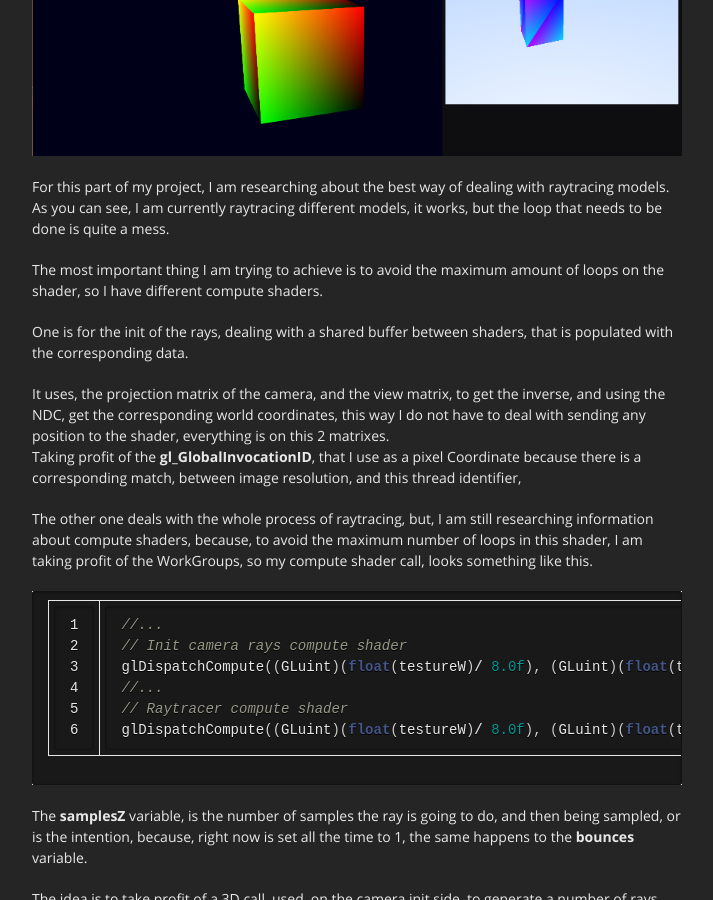
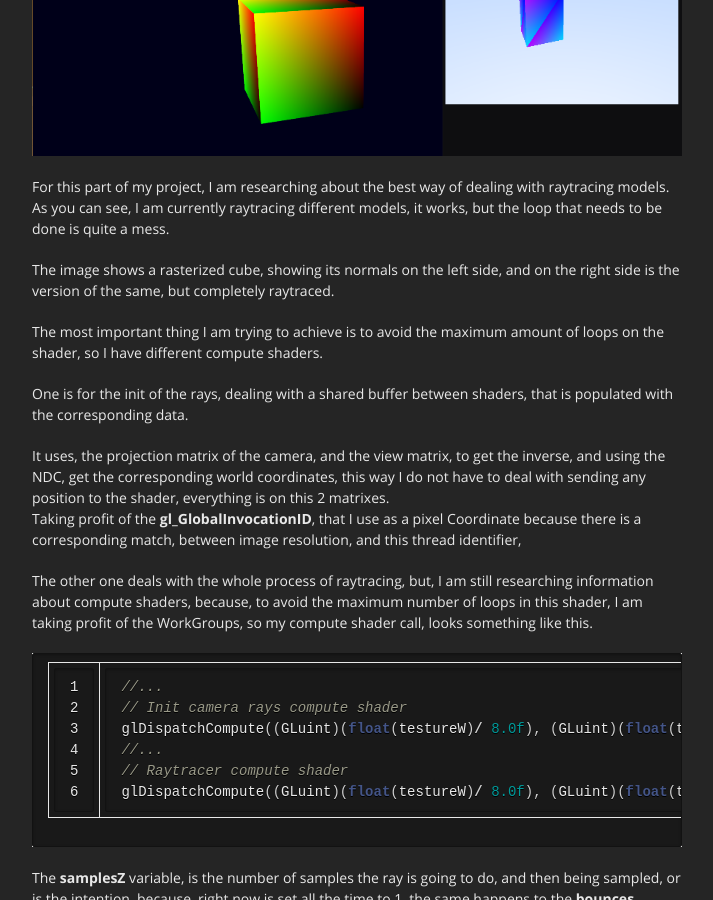
Before and after one commit to unyankee/unyankee.github.io, a Jekyll site: the page built from _posts/2018-12-11-OutterSpace II.markdown, in a window 1280 px wide and 900 px high, scrolled down 312 px. Shown: the whole window, without its empty margins (283-996 px from the left). Built offline with Jekyll 4.4.1, drawn with Linux system fonts in a browser that asks for light colours.

Commit message:
minor clarification

```diff
--- a/_posts/2018-12-11-OutterSpace II.markdown
+++ b/_posts/2018-12-11-OutterSpace II.markdown
@@ -10,6 +10,8 @@ categories:
 
 For this part of my project, I am researching about the best way of dealing with raytracing models.
 As you can see, I am currently raytracing different models, it works, but the loop that needs to be done is quite a mess.
+
+The image shows a rasterized cube, showing its normals on the left side, and on the right side is the version of the same, but completely raytraced.
 
 The most important thing I am trying to achieve is to avoid the maximum amount of loops on the shader, so I have different compute shaders.
 
```
